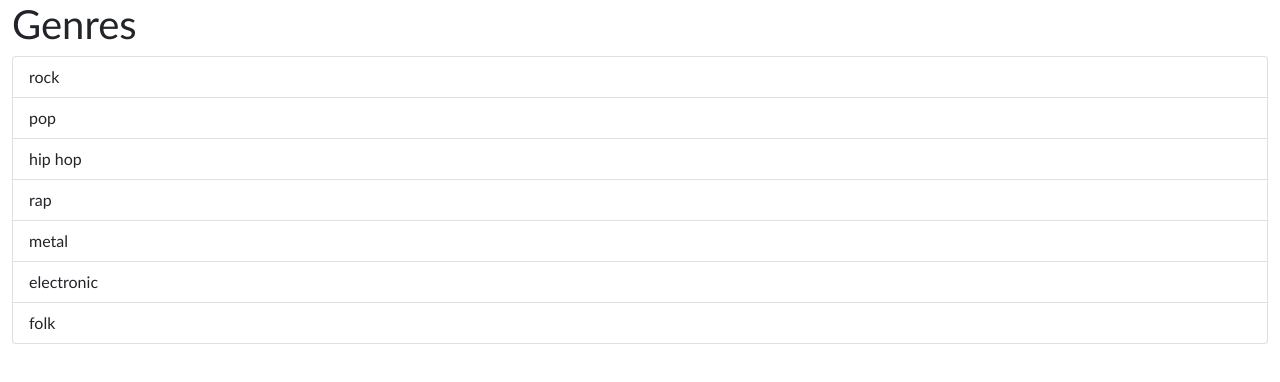
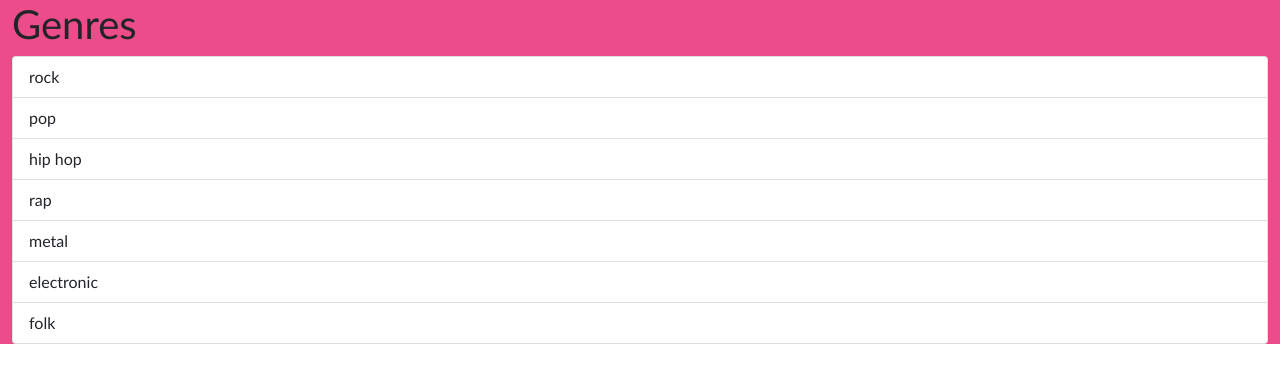
Before and after one commit to mistermaxis/MusicApp, a React (Create React App) app: page / in a window 1280 px wide. Shown: the top 382 px of the page. Built offline with nearby package versions, Linux system fonts and the light colour scheme; a web font is replaced by a local one.

Commit message:
Add bg color and font to App.css

```diff
--- a/src/App.css
+++ b/src/App.css
@@ -3,4 +3,5 @@
 
 .App {
   font-family: 'Gill Sans', 'Gill Sans MT', Calibri, 'Trebuchet MS', sans-serif;
+  background-color: #ec4c8a;
 }
```
